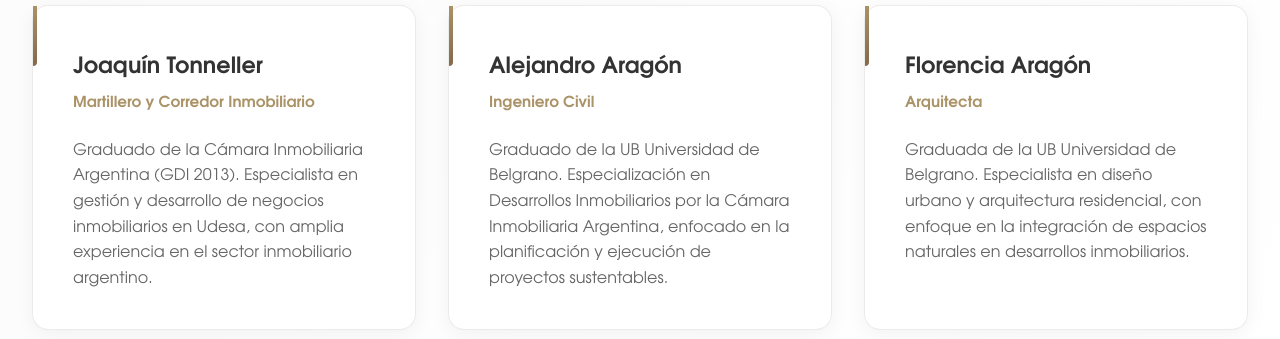
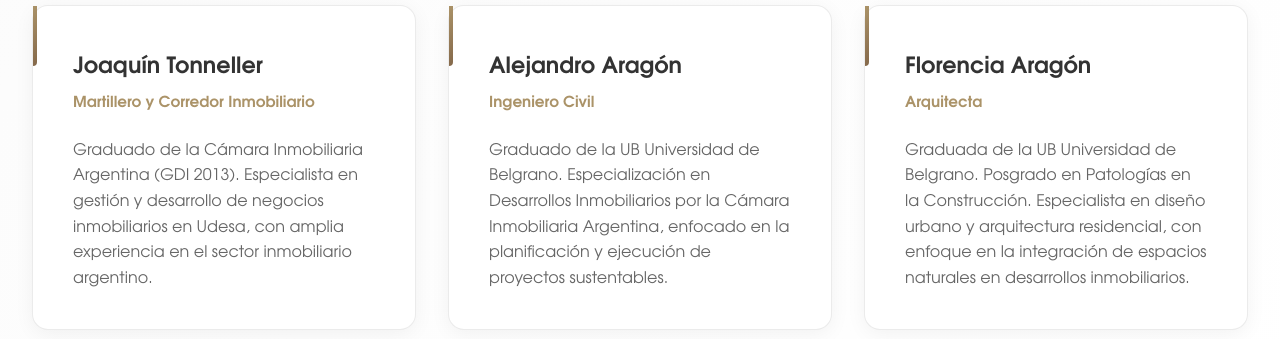
Before and after one commit to jesuscestari/Conterra, a React (Vite) app: page / in a window 1280 px wide. Shown: the part 4720-5059 px from the top of the page. Built offline with nearby package versions, Linux system fonts and the light colour scheme.

Commit message:
Update description for Florencia Aragón in QuienesSomos component to include additional qualifications for enhanced clarity and professionalism.

```diff
--- a/src/components/QuienesSomos.jsx
+++ b/src/components/QuienesSomos.jsx
@@ -38,7 +38,7 @@ const QuienesSomos = () => {
     {
       nombre: 'Florencia Aragón',
       rol: 'Arquitecta',
-      descripcion: 'Graduada de la UB Universidad de Belgrano. Especialista en diseño urbano y arquitectura residencial, con enfoque en la integración de espacios naturales en desarrollos inmobiliarios.',
+      descripcion: 'Graduada de la UB Universidad de Belgrano. Posgrado en Patologías en la Construcción. Especialista en diseño urbano y arquitectura residencial, con enfoque en la integración de espacios naturales en desarrollos inmobiliarios.',
     }
   ]
 
```
